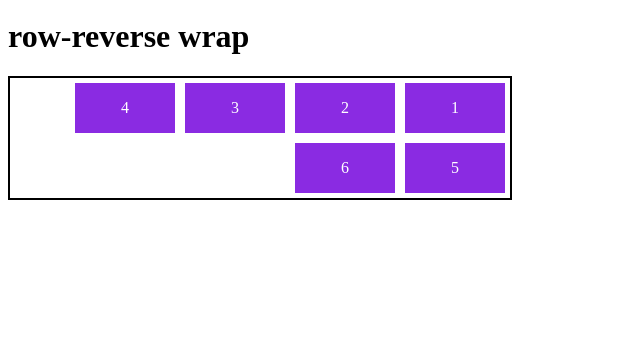
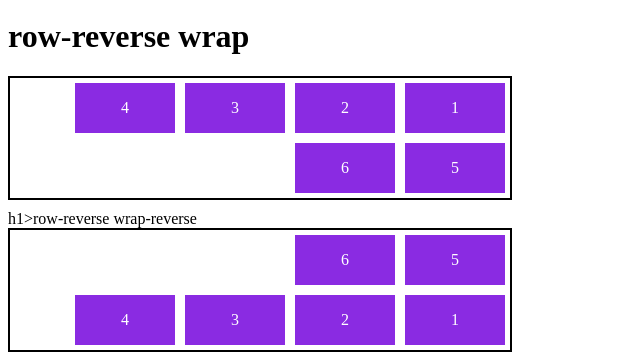
Before and after one commit to Miguelito2926/BootCamp-Santander-2022, a plain HTML site: page Html/flex-flow.html in a window 1280 px wide. Shown: the part 699-1061 px from the top of the page, without its empty margins (0-640 px from the left). Before the commit the page ends 909 px from the top, so only its background shows below. Drawn offline with Linux system fonts and the light colour scheme.

Commit message:
flex flow 3

```diff
--- a/Html/flex-flow.html
+++ b/Html/flex-flow.html
@@ -30,6 +30,10 @@
 
     .r-wrap{
         flex-flow: row-reverse wrap;
+    }
+
+    .rr-wrap{
+        flex-flow: row-reverse wrap-reverse;
     }
 
     .item{
@@ -101,6 +105,17 @@
 
     </div>
 
+    h1>row-reverse wrap-reverse</h1>
+    <div class="flex-container rr-wrap">
+        <div class="item">1</div>
+        <div class="item">2</div>
+        <div class="item">3</div>
+        <div class="item">4</div>
+        <div class="item">5</div>
+        <div class="item">6</div>
+
+    </div>
+
 
 
 
```
